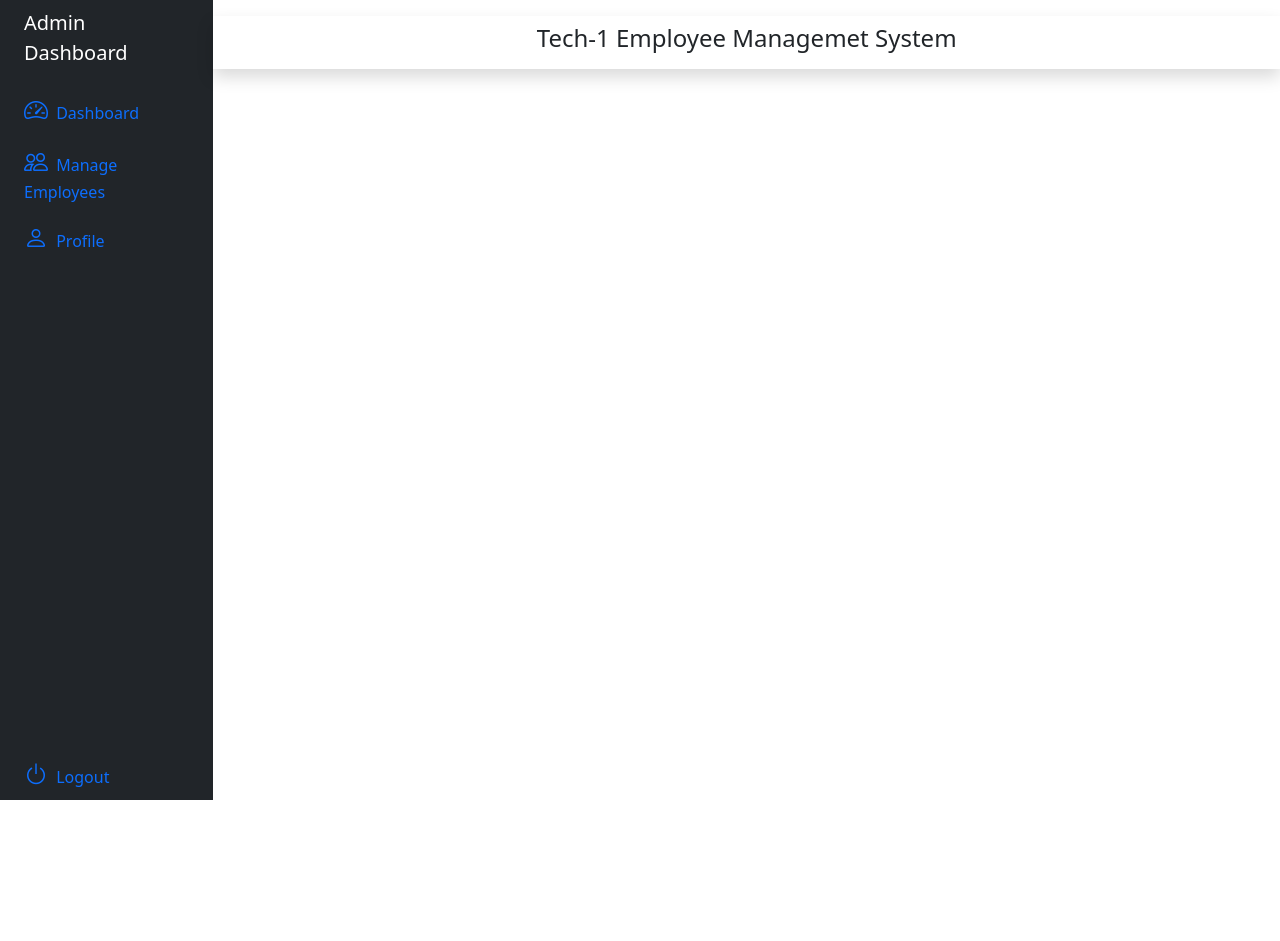
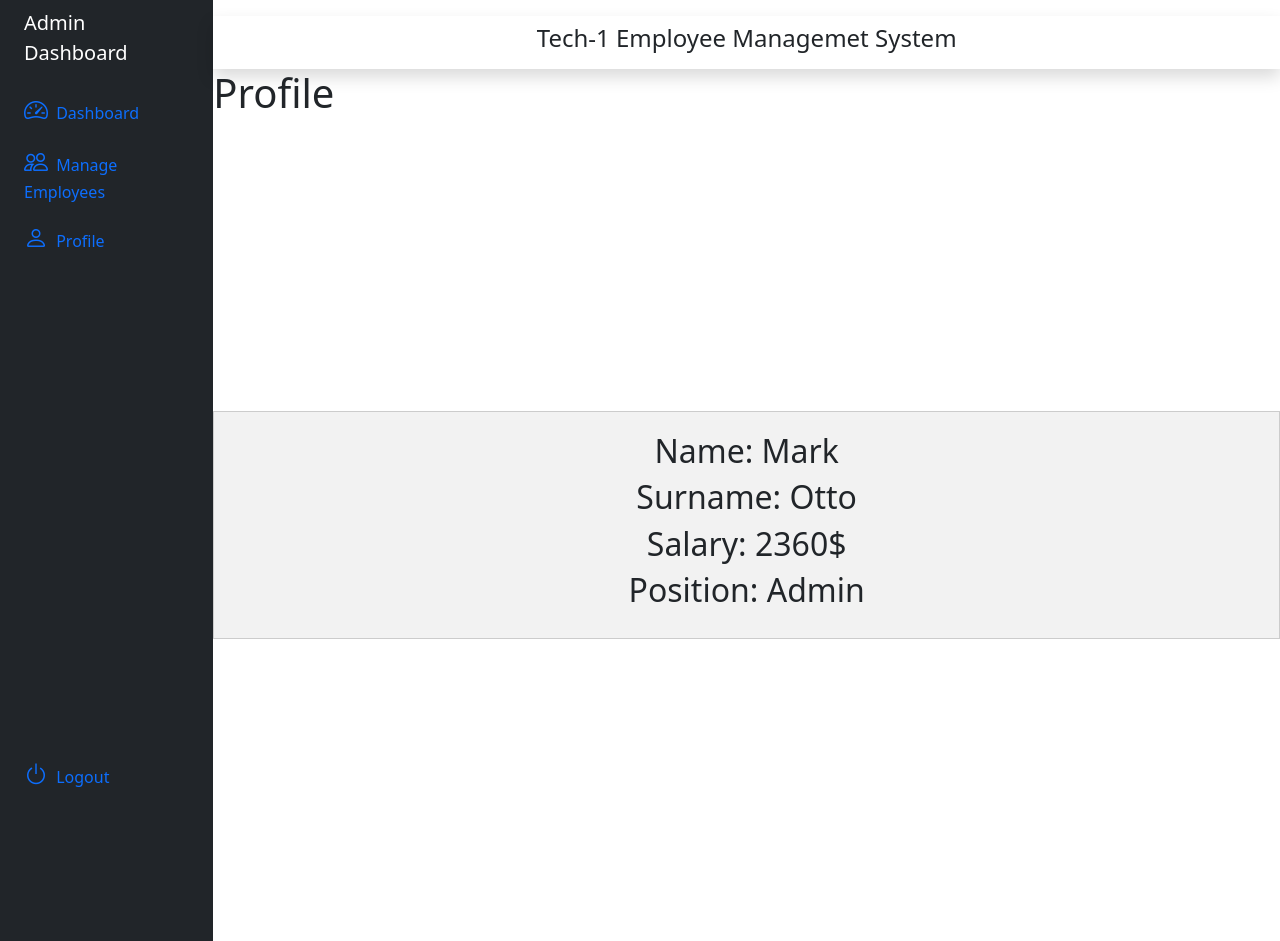
Before and after one commit to ouzzkp/tech1-frontend, a React (Vite) app in the folder frontend/: page /profile in a window 1280 px wide. Before the commit the page ends 800 px from the top, so only its background shows below. Built offline with nearby package versions, Linux system fonts and the light colour scheme.

Commit message:
Profile screen details
added employee informations on profile screen

```diff
--- a/frontend/src/Profile.jsx
+++ b/frontend/src/Profile.jsx
@@ -1,11 +1,20 @@
 import React from 'react'
+import './style.css'
 
 function Profile() {
   return (
     <div>
-
-    </div>
-  )
+      <h1>Profile</h1>
+    <main className="centered">
+      <div className="container">
+        <h2>Name: Mark</h2>
+        <h2>Surname: Otto</h2>
+        <h2>Salary: 2360$</h2>
+        <h2>Position: Admin</h2>
+      </div>
+    </main>
+  </div>
+);
 }
 
 export default Profile
--- a/frontend/src/style.css
+++ b/frontend/src/style.css
@@ -2,3 +2,17 @@
     background: url('./assets/loginBg.jpg') no-repeat center  fixed;
     background-size: 100% 120%;
 }
+.centered {
+    display: flex;
+    flex-direction: column;
+    align-items: center;
+    justify-content: center;
+    height: 100vh;
+    text-align: center;
+  }
+  .container {
+    background-color: #f2f2f2;
+    padding: 20px;
+    border: 1px solid #ccc;
+    width: fit-content;
+  }
```
